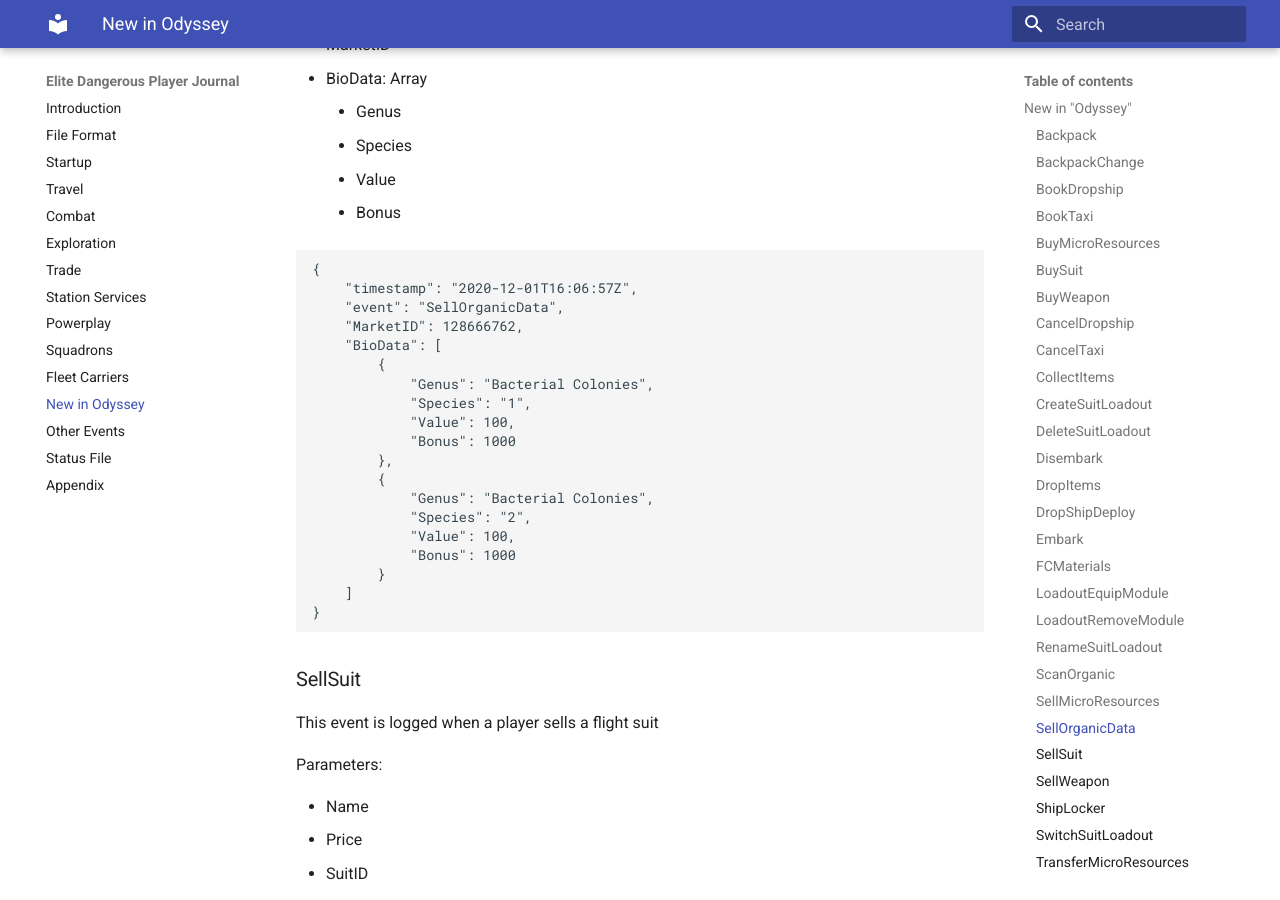
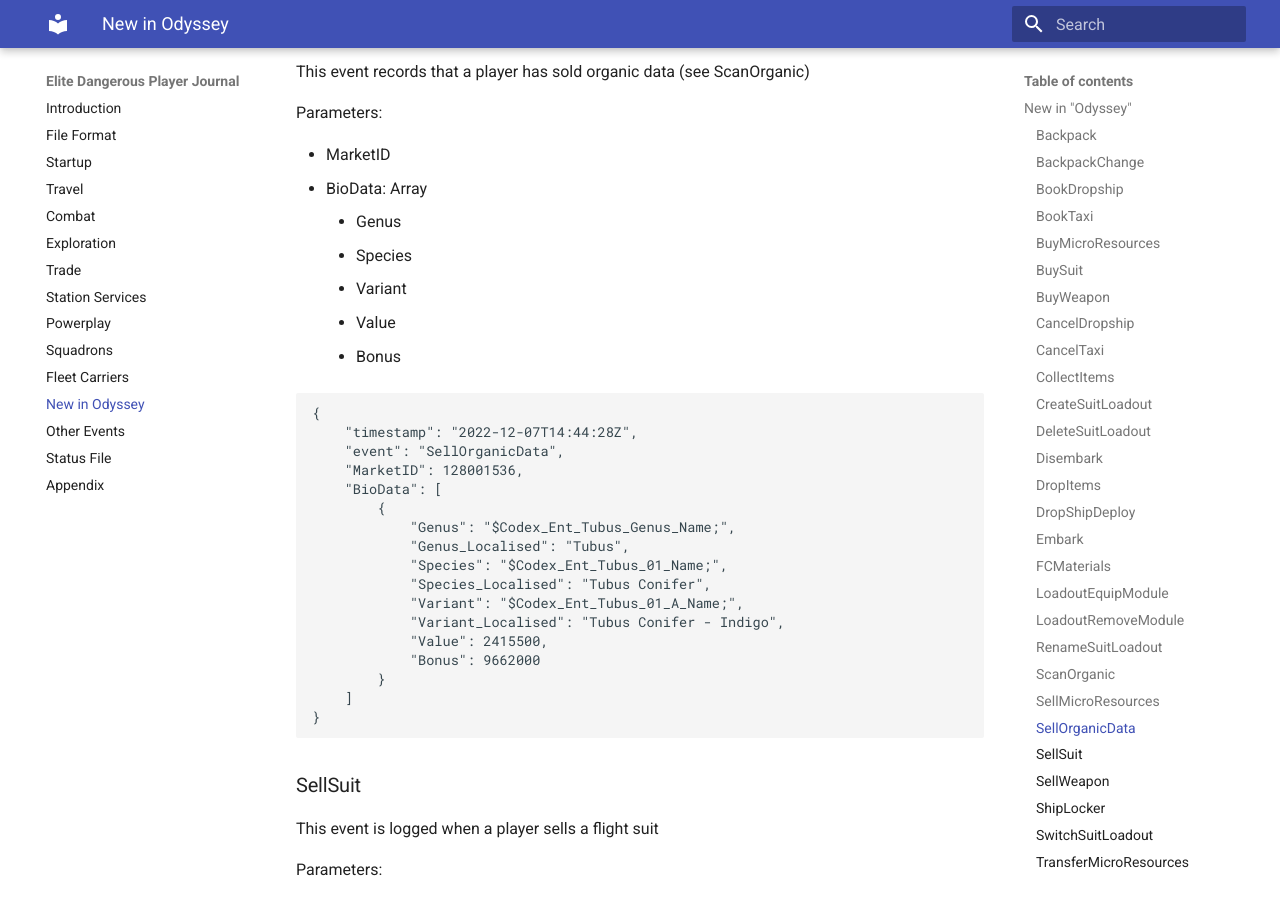
Before and after one commit to Lombra/elite-api-docs, an MkDocs documentation site: the page built from docs/New in Odyssey.md, in a window 1280 px wide and 900 px high, scrolled down 11081 px. Built offline with MkDocs 1.6.1 and Material for MkDocs 9.7.7, drawn with Linux system fonts in a browser that asks for light colours; some of the changed text lies outside the part shown.

````diff
--- a/docs/New in Odyssey.md
+++ b/docs/New in Odyssey.md
@@ -414,6 +414,7 @@ Parameters:
 - ScanType: Log, Sample, or Analyse
 - Genus
 - Species
+- Variant
 - SystemAddress
 - Body
 
@@ -422,13 +423,17 @@ Example:
 
 ```
 {
-	"timestamp": "2020-12-01T15:52:45Z",
-	"event": "ScanOrganic",
-	"ScanType": "Sample",
-	"Genus": "Bacterial Colonies",
-	"Species": "1",
-	"SystemAddress": 44820334955,
-	"Body": 66
+	"timestamp":"2022-12-07T14:27:55Z",
+	"event":"ScanOrganic",
+	"ScanType":"Analyse",
+	"Genus":"$Codex_Ent_Tubus_Genus_Name;",
+	"Genus_Localised":"Tubus",
+	"Species":"$Codex_Ent_Tubus_01_Name;",
+	"Species_Localised":"Tubus Conifer",
+	"Variant":"$Codex_Ent_Tubus_01_A_Name;",
+	"Variant_Localised":"Tubus Conifer - Indigo",
+	"SystemAddress":316174882163,
+	"Body":44
 }
 ```
 
@@ -472,29 +477,28 @@ Parameters:
 - BioData: Array
 	- Genus
 	- Species
+	- Variant
 	- Value
 	- Bonus
 
 
 ```
 {
-	"timestamp": "2020-12-01T16:06:57Z",
-	"event": "SellOrganicData",
-	"MarketID": 128666762,
-	"BioData": [
-		{
-			"Genus": "Bacterial Colonies",
-			"Species": "1",
-			"Value": 100,
-			"Bonus": 1000
-		},
-		{
-			"Genus": "Bacterial Colonies",
-			"Species": "2",
-			"Value": 100,
-			"Bonus": 1000
-		}
-	]
+    "timestamp": "2022-12-07T14:44:28Z",
+    "event": "SellOrganicData",
+    "MarketID": 128001536,
+    "BioData": [
+        {
+            "Genus": "$Codex_Ent_Tubus_Genus_Name;",
+            "Genus_Localised": "Tubus",
+            "Species": "$Codex_Ent_Tubus_01_Name;",
+            "Species_Localised": "Tubus Conifer",
+            "Variant": "$Codex_Ent_Tubus_01_A_Name;",
+            "Variant_Localised": "Tubus Conifer - Indigo",
+            "Value": 2415500,
+            "Bonus": 9662000
+        }
+    ]
 }
 ```
 
````
Also changed, not shown: docs/Combat.md (+2 -0 lines), docs/Other Events.md (+19 -0 lines), docs/Station Services.md (+26 -0 lines), docs/Travel.md (+26 -1 lines), docs/index.md (+16 -0 lines).
